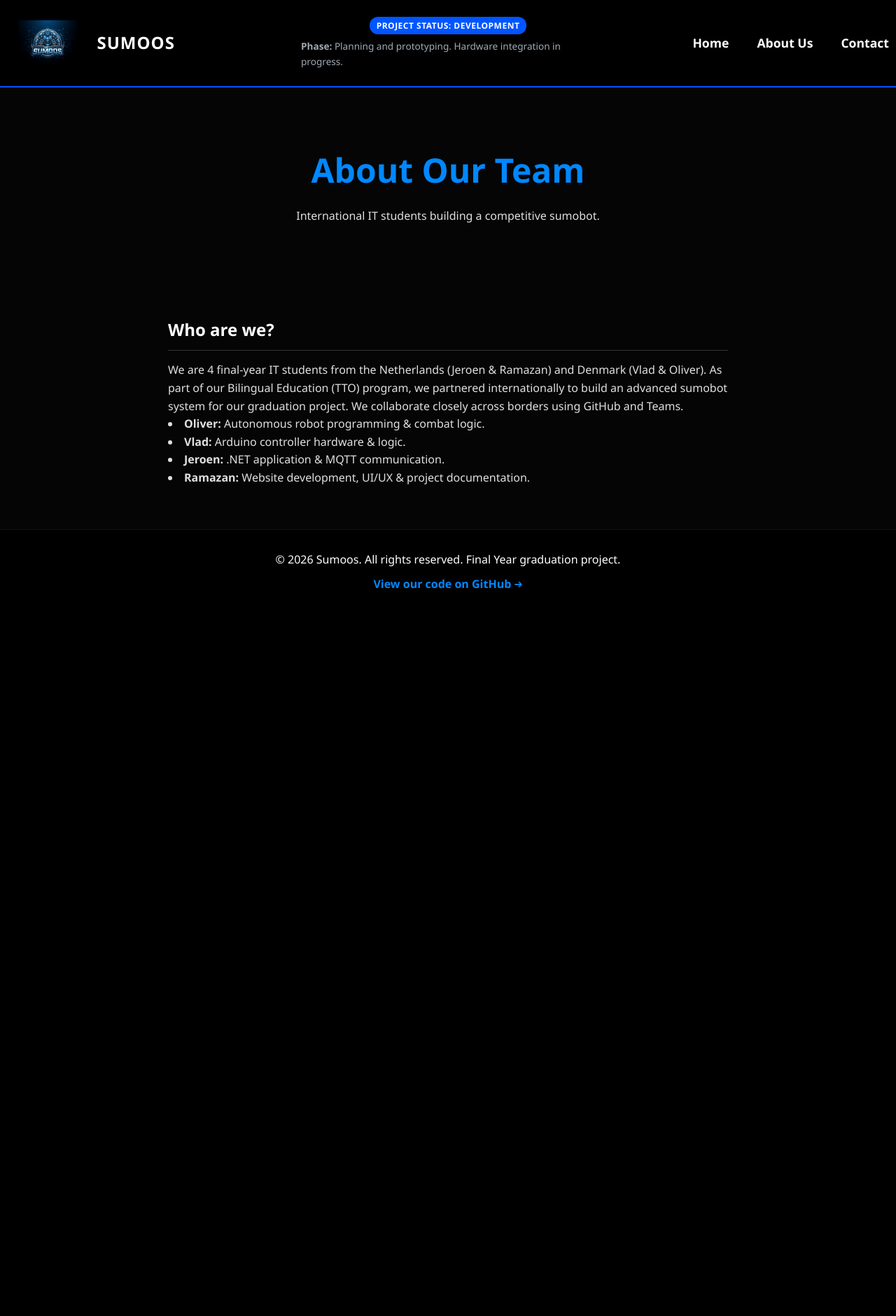
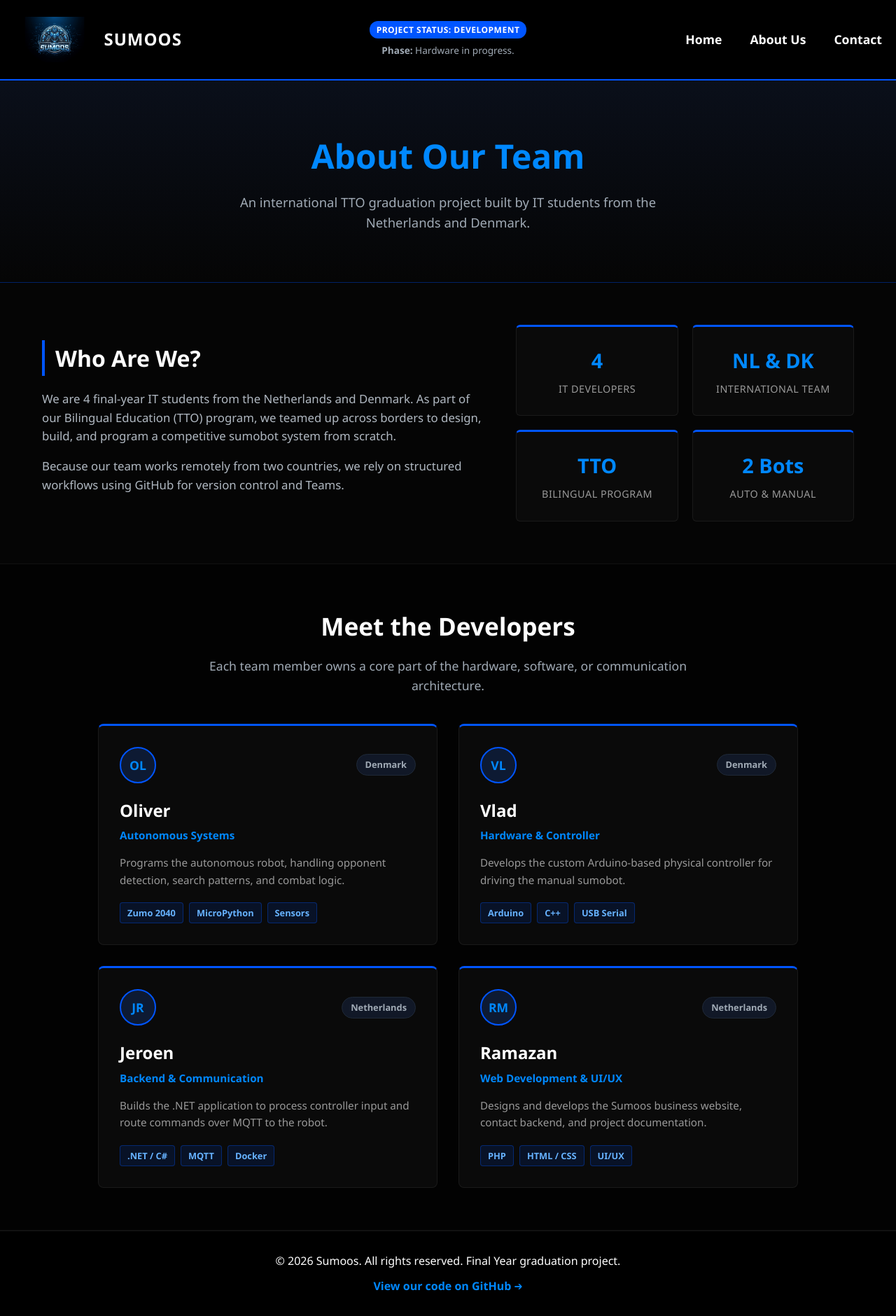
Before and after one commit to JeroenMarkusVermeulen/Sumoos, a PHP site: page /about.php in a window 1280 px wide. Shown: the whole page at 70% size. Before the commit the page ends 841 px from the top, so only its background shows below. Run offline with PHP 8.4, Linux system fonts and the light colour scheme.

Commit message:
Better design and also made some new things in the header!

```diff
--- a/website/about.php
+++ b/website/about.php
@@ -2,18 +2,102 @@
 
 <section class="page-header">
     <h1>About Our Team</h1>
-    <p>International IT students building a competitive sumobot.</p>
+    <p>An international TTO graduation project built by IT students from the Netherlands and Denmark.</p>
 </section>
 
-<section class="content-section about-content">
-    <div class="text-block">
-        <h2>Who are we?</h2>
-        <p>We are 4 final-year IT students from the Netherlands (Jeroen & Ramazan) and Denmark (Vlad & Oliver). As part of our Bilingual Education (TTO) program, we partnered internationally to build an advanced sumobot system for our graduation project. We collaborate closely across borders using GitHub and Teams.</p>
-            <li><strong>Oliver:</strong> Autonomous robot programming & combat logic.</li>
-            <li><strong>Vlad:</strong> Arduino controller hardware & logic.</li>
-            <li><strong>Jeroen:</strong> .NET application & MQTT communication.</li>
-            <li><strong>Ramazan:</strong> Website development, UI/UX & project documentation.</li>
-        </ul>
+<section class="content-section">
+    <div class="about-grid">
+        <div class="about-text">
+            <h2>Who Are We?</h2>
+            <p>We are 4 final-year IT students from the Netherlands and Denmark. As part of our Bilingual Education (TTO) program, we teamed up across borders to design, build, and program a competitive sumobot system from scratch.</p>
+            <p>Because our team works remotely from two countries, we rely on structured workflows using GitHub for version control and Teams.</p>
+        </div>
+
+        <div class="stats-grid">
+            <div class="stat-box">
+                <span class="stat-number">4</span>
+                <span class="stat-label">IT Developers</span>
+            </div>
+            <div class="stat-box">
+                <span class="stat-number">NL & DK</span>
+                <span class="stat-label">International Team</span>
+            </div>
+            <div class="stat-box">
+                <span class="stat-number">TTO</span>
+                <span class="stat-label">Bilingual Program</span>
+            </div>
+            <div class="stat-box">
+                <span class="stat-number">2 Bots</span>
+                <span class="stat-label">Auto & Manual</span>
+            </div>
+        </div>
+    </div>
+</section>
+
+<section class="content-section bg-darker">
+    <h2 class="section-title">Meet the Developers</h2>
+    <p class="section-intro">Each team member owns a core part of the hardware, software, or communication architecture.</p>
+
+    <div class="team-grid">
+        <div class="team-card">
+            <div class="team-card-header">
+                <div class="member-avatar">OL</div>
+                <span class="country-tag">Denmark</span>
+            </div>
+            <h3>Oliver</h3>
+            <span class="member-role">Autonomous Systems</span>
+            <p>Programs the autonomous robot, handling opponent detection, search patterns, and combat logic.</p>
+            <div class="tech-tags">
+                <span>Zumo 2040</span>
+                <span>MicroPython</span>
+                <span>Sensors</span>
+            </div>
+        </div>
+
+        <div class="team-card">
+            <div class="team-card-header">
+                <div class="member-avatar">VL</div>
+                <span class="country-tag">Denmark</span>
+            </div>
+            <h3>Vlad</h3>
+            <span class="member-role">Hardware & Controller</span>
+            <p>Develops the custom Arduino-based physical controller for driving the manual sumobot.</p>
+            <div class="tech-tags">
+                <span>Arduino</span>
+                <span>C++</span>
+                <span>USB Serial</span>
+            </div>
+        </div>
+
+        <div class="team-card">
+            <div class="team-card-header">
+                <div class="member-avatar">JR</div>
+                <span class="country-tag">Netherlands</span>
+            </div>
+            <h3>Jeroen</h3>
+            <span class="member-role">Backend & Communication</span>
+            <p>Builds the .NET application to process controller input and route commands over MQTT to the robot.</p>
+            <div class="tech-tags">
+                <span>.NET / C#</span>
+                <span>MQTT</span>
+                <span>Docker</span>
+            </div>
+        </div>
+
+        <div class="team-card">
+            <div class="team-card-header">
+                <div class="member-avatar">RM</div>
+                <span class="country-tag">Netherlands</span>
+            </div>
+            <h3>Ramazan</h3>
+            <span class="member-role">Web Development & UI/UX</span>
+            <p>Designs and develops the Sumoos business website, contact backend, and project documentation.</p>
+            <div class="tech-tags">
+                <span>PHP</span>
+                <span>HTML / CSS</span>
+                <span>UI/UX</span>
+            </div>
+        </div>
     </div>
 </section>
 
--- a/website/css/style.css
+++ b/website/css/style.css
@@ -33,10 +33,11 @@ header {
     display: flex;
     justify-content: space-between;
     align-items: center;
-    padding: 0 10px;
+    padding: 0 20px;
 }
 
 .logo-link {
+    flex: 1;
     display: flex;
     align-items: center;
     text-decoration: none;
@@ -60,9 +61,38 @@ header {
     color: #0088ff;
 }
 
+/* Header Status (Midden van de header) */
+.header-status {
+    display: flex;
+    flex-direction: column;
+    align-items: center;
+    justify-content: center;
+    gap: 6px;
+    flex: 1;
+}
+
+.header-status .status-badge {
+    background: #0055ff;
+    color: #ffffff;
+    padding: 3px 10px;
+    border-radius: 12px;
+    font-size: 0.75rem;
+    font-weight: bold;
+    text-transform: uppercase;
+    letter-spacing: 0.5px;
+}
+
+.header-status p {
+    color: #a0aab5;
+    font-size: 0.85rem;
+    margin: 0;
+    text-align: center;
+}
+
 nav {
+    flex: 1;
     display: flex;
-    justify-content: center;
+    justify-content: flex-end;
     gap: 40px;
 }
 
@@ -138,50 +168,7 @@ main {
     margin: 0 auto 30px auto;
 }
 
-/* Status Banner */
-/* Header Status (Midden van de header) */
-.header-status {
-    display: flex;
-    flex-direction: column;
-    align-items: center;
-    justify-content: center;
-    gap: 6px;
-    flex: 1;
-}
-
-.header-status .status-badge {
-    background: #0055ff;
-    color: #ffffff;
-    padding: 3px 10px;
-    border-radius: 12px;
-    font-size: 0.75rem;
-    font-weight: bold;
-    text-transform: uppercase;
-    letter-spacing: 0.5px;
-}
-
-.header-status p {
-    color: #a0aab5;
-    font-size: 0.85rem;
-    margin: 0;
-}
-
-
-.logo-link {
-    flex: 1;
-    display: flex;
-    align-items: center;
-    text-decoration: none;
-    gap: 12px;
-}
-
-nav {
-    flex: 1;
-    display: flex;
-    justify-content: flex-end;
-    gap: 40px;
-}
-
+/* Knoppen */
 .btn {
     display: inline-block;
     padding: 12px 30px;
@@ -249,16 +237,25 @@ nav {
     color: #999999;
 }
 
-/* About Us & Contact Pagina Koppen */
+/* Page Header Banner (About & Contact) */
 .page-header {
     text-align: center;
-    padding: 80px 20px 40px;
+    padding: 70px 20px;
+    background: linear-gradient(180deg, #0a0f1a 0%, #050505 100%);
+    border-bottom: 1px solid #002266;
 }
 
 .page-header h1 {
     color: #0088ff;
     font-size: 3rem;
-    margin-bottom: 15px;
+    margin-bottom: 12px;
+}
+
+.page-header p {
+    color: #a0aab5;
+    font-size: 1.15rem;
+    max-width: 650px;
+    margin: 0 auto;
 }
 
 .text-block {
@@ -273,22 +270,146 @@ nav {
     padding-bottom: 10px;
 }
 
-.feature-list {
-    list-style-type: none;
+/* About Intro Grid (Tekst links, Stats rechts) */
+.about-grid {
+    display: grid;
+    grid-template-columns: 1.3fr 1fr;
+    gap: 50px;
+    align-items: center;
 }
 
-.feature-list li {
-    background: #0a0a0a;
-    margin-bottom: 15px;
-    padding: 20px;
+.about-text h2 {
+    color: #ffffff;
+    font-size: 2rem;
+    margin-bottom: 20px;
     border-left: 4px solid #0055ff;
-    border-radius: 4px;
+    padding-left: 15px;
 }
 
-.feature-list li strong {
+.about-text p {
+    color: #b0b8c1;
+    margin-bottom: 16px;
+    font-size: 1.05rem;
+}
+
+.stats-grid {
+    display: grid;
+    grid-template-columns: 1fr 1fr;
+    gap: 20px;
+}
+
+.stat-box {
+    background: #0a0a0a;
+    border: 1px solid #1a1a1a;
+    border-top: 3px solid #0055ff;
+    border-radius: 6px;
+    padding: 25px 20px;
+    text-align: center;
+}
+
+.stat-number {
+    display: block;
     color: #0088ff;
+    font-size: 1.8rem;
+    font-weight: 800;
+    margin-bottom: 5px;
+}
+
+.stat-label {
+    color: #999999;
+    font-size: 0.9rem;
+    text-transform: uppercase;
+    letter-spacing: 0.5px;
+}
+
+/* Team Cards Grid (2x2 op desktop) */
+.team-grid {
+    display: grid;
+    grid-template-columns: repeat(2, 1fr);
+    gap: 30px;
+    max-width: 1000px;
+    margin: 0 auto;
+}
+
+.team-card {
+    background: #0a0a0a;
+    border: 1px solid #1a1a1a;
+    border-top: 3px solid #0055ff;
+    border-radius: 8px;
+    padding: 30px;
+    transition: transform 0.25s ease, border-color 0.25s ease;
+}
+
+.team-card:hover {
+    transform: translateY(-5px);
+    border-color: #0088ff;
+}
+
+.team-card-header {
+    display: flex;
+    justify-content: space-between;
+    align-items: center;
+    margin-bottom: 20px;
+}
+
+.member-avatar {
+    width: 52px;
+    height: 52px;
+    border-radius: 50%;
+    background: #0d1a33;
+    border: 2px solid #0055ff;
+    color: #0088ff;
+    font-weight: 800;
+    font-size: 1.1rem;
+    display: flex;
+    align-items: center;
+    justify-content: center;
+}
+
+.country-tag {
+    background: #111827;
+    color: #a0aab5;
+    border: 1px solid #1f2937;
+    padding: 4px 12px;
+    border-radius: 20px;
+    font-size: 0.8rem;
+    font-weight: 600;
+}
+
+.team-card h3 {
+    color: #ffffff;
+    font-size: 1.5rem;
+    margin-bottom: 4px;
+}
+
+.member-role {
     display: block;
-    margin-bottom: 5px;
+    color: #0088ff;
+    font-size: 0.95rem;
+    font-weight: 600;
+    margin-bottom: 15px;
+}
+
+.team-card p {
+    color: #999999;
+    font-size: 0.95rem;
+    margin-bottom: 20px;
+}
+
+.tech-tags {
+    display: flex;
+    flex-wrap: wrap;
+    gap: 8px;
+}
+
+.tech-tags span {
+    background: rgba(0, 85, 255, 0.12);
+    color: #66b2ff;
+    border: 1px solid rgba(0, 85, 255, 0.35);
+    padding: 4px 10px;
+    border-radius: 4px;
+    font-size: 0.8rem;
+    font-weight: 600;
 }
 
 /* Formulieren styling (contact.php) */
--- a/website/inc/header.php
+++ b/website/inc/header.php
@@ -17,7 +17,7 @@
 
             <div class="header-status">
                 <span class="status-badge">Project Status: Development</span>
-                <p><strong>Phase:</strong> Planning and prototyping. Hardware integration in progress.</p>
+                <p><strong>Phase:</strong> Hardware in progress.</p>
             </div>
 
             <nav>
```
Also changed, not shown: other parts of website/css/style.css (+25 -16 lines).
